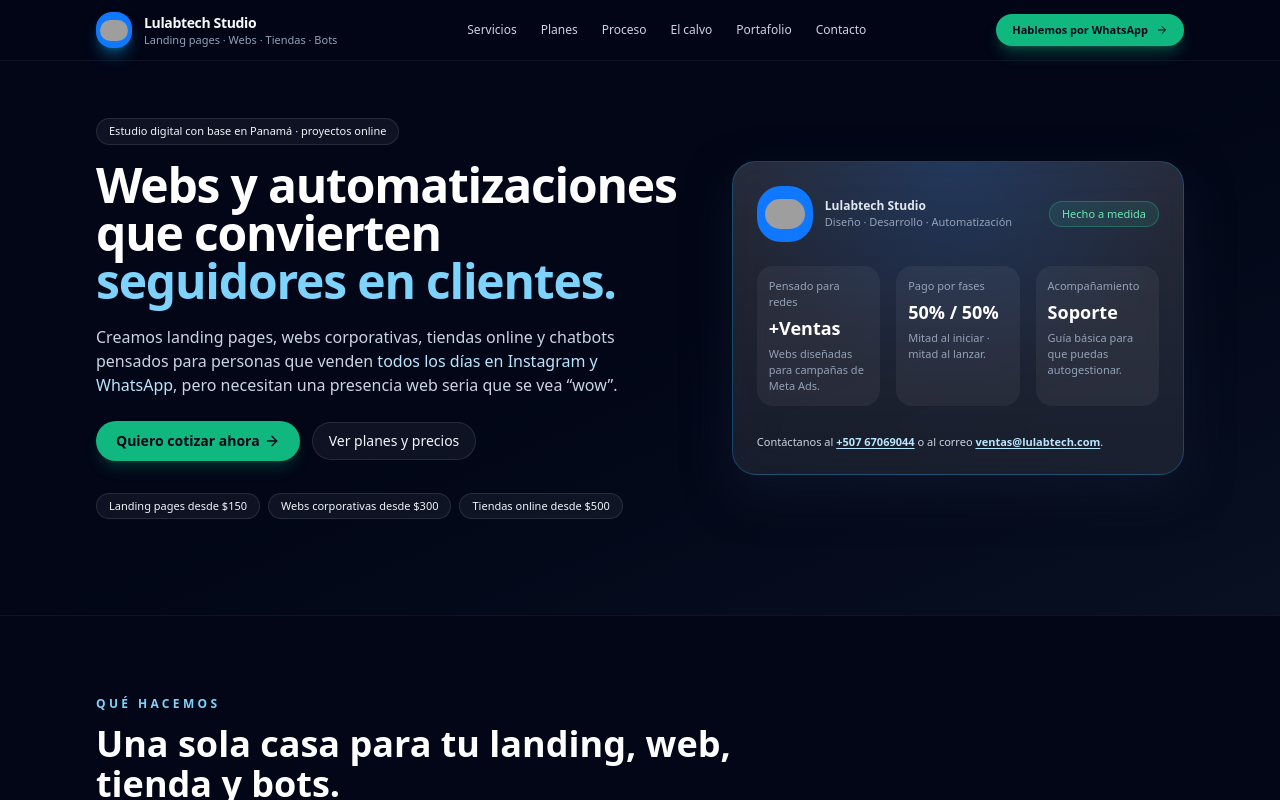
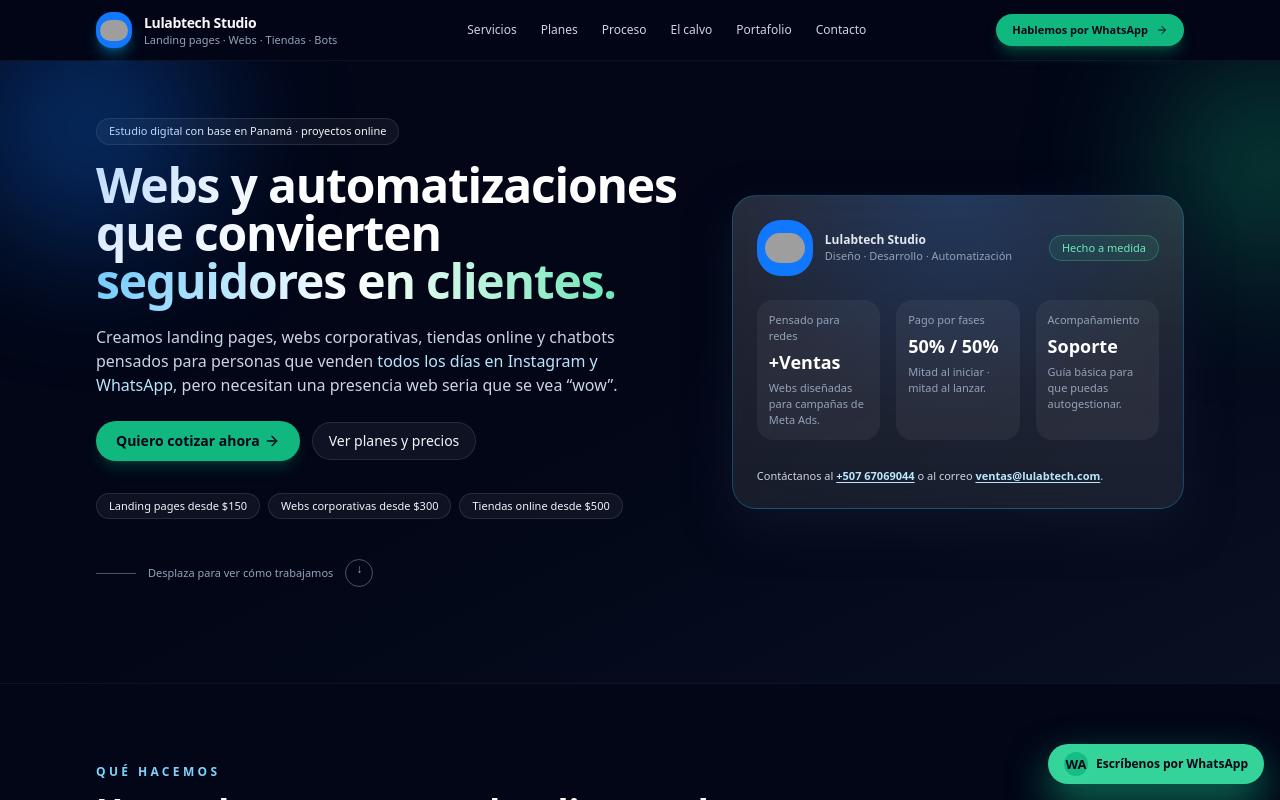
Before and after one commit to lulabtechnology/Lulabtech, a Next.js app: page / in a window 1280 px wide. Shown: the top 800 px of the page. Built offline with nearby package versions, Linux system fonts and the light colour scheme; grey boxes are pictures that could not be loaded.

Commit message:
Update page.jsx

```diff
--- a/app/page.jsx
+++ b/app/page.jsx
@@ -20,7 +20,7 @@ const navItems = [
   { href: "#contacto", label: "Contacto" }
 ];
 
-// 👇 WhatsApp oficial
+// WhatsApp + contacto oficial
 const whatsappLink =
   "https://wa.me/50767069044?text=Hola%20Lulabtech,%20quiero%20cotizar%20una%20web.";
 const contactPhone = "+507 67069044";
@@ -201,9 +201,10 @@ export default function Home() {
               <a
                 key={item.href}
                 href={item.href}
-                className="text-slate-300 transition hover:text-white"
+                className="relative text-slate-300 transition hover:text-white"
               >
-                {item.label}
+                <span>{item.label}</span>
+                <span className="absolute left-0 top-full mt-1 h-[2px] w-0 bg-sky-400 transition-all group-hover:w-full" />
               </a>
             ))}
           </nav>
@@ -226,8 +227,19 @@ export default function Home() {
         transition={{ duration: 0.8 }}
         className="relative overflow-hidden border-b border-white/5 bg-gradient-to-br from-[#020617] via-[#020617] to-[#081021] pb-16 pt-10 sm:pb-24 sm:pt-14"
       >
-        <div className="pointer-events-none absolute inset-x-0 -top-40 -z-10 flex justify-center opacity-70">
-          <div className="h-72 w-[34rem] rounded-full bg-[radial-gradient(circle_at_top,_rgba(16,120,255,0.35),_transparent_70%)]" />
+        {/* blobs animados */}
+        <motion.div
+          className="pointer-events-none absolute -top-24 -left-16 h-72 w-72 rounded-full bg-[radial-gradient(circle_at_center,_rgba(16,120,255,0.45),_transparent)] blur-3xl"
+          animate={{ x: [0, 10, 0], y: [0, 20, 0] }}
+          transition={{ duration: 18, repeat: Infinity, ease: "easeInOut" }}
+        />
+        <motion.div
+          className="pointer-events-none absolute -top-10 -right-32 h-64 w-64 rounded-full bg-[radial-gradient(circle_at_center,_rgba(16,184,128,0.4),_transparent)] blur-3xl"
+          animate={{ x: [0, -14, 0], y: [0, 16, 0] }}
+          transition={{ duration: 16, repeat: Infinity, ease: "easeInOut" }}
+        />
+        <div className="pointer-events-none absolute inset-x-0 -top-40 -z-10 flex justify-center opacity-40">
+          <div className="h-72 w-[34rem] rounded-full bg-[radial-gradient(circle_at_top,_rgba(16,120,255,0.4),_transparent_70%)]" />
         </div>
 
         <div className="section-wrapper grid gap-12 lg:grid-cols-[minmax(0,1.3fr)_minmax(0,1fr)] lg:items-center">
@@ -238,7 +250,9 @@ export default function Home() {
             </span>
             <h1 className="text-3xl font-semibold tracking-tight text-white sm:text-4xl lg:text-5xl">
               Webs y automatizaciones que convierten{" "}
-              <span className="text-sky-300">seguidores en clientes.</span>
+              <span className="bg-gradient-to-r from-sky-300 via-white to-emerald-300 bg-clip-text text-transparent">
+                seguidores en clientes.
+              </span>
             </h1>
             <p className="mt-5 max-w-xl text-sm leading-relaxed text-slate-300 sm:text-base">
               Creamos landing pages, webs corporativas, tiendas online y
@@ -277,6 +291,15 @@ export default function Home() {
               </span>
               <span className="badge-soft bg-white/5 text-[11px]">
                 Tiendas online desde $500
+              </span>
+            </div>
+
+            {/* indicador de scroll */}
+            <div className="mt-10 hidden items-center gap-3 text-[11px] text-slate-400 md:flex">
+              <span className="h-px w-10 bg-slate-600" />
+              <span>Desplaza para ver cómo trabajamos</span>
+              <span className="inline-flex h-7 w-7 items-center justify-center rounded-full border border-slate-600">
+                <span className="animate-bounce text-xs">↓</span>
               </span>
             </div>
           </div>
@@ -829,6 +852,18 @@ export default function Home() {
           </footer>
         </div>
       </motion.section>
+
+      {/* BOTÓN FLOTANTE WHATSAPP */}
+      <a
+        href={whatsappLink}
+        className="fixed bottom-4 right-4 z-40 inline-flex items-center gap-2 rounded-full bg-emerald-400 px-4 py-2 text-xs font-semibold text-slate-950 shadow-[0_18px_40px_rgba(16,185,129,0.6)] transition hover:-translate-y-1 hover:bg-emerald-300"
+      >
+        <span className="relative flex h-6 w-6 items-center justify-center rounded-full bg-emerald-500/90">
+          <span className="absolute inline-flex h-full w-full animate-ping rounded-full bg-emerald-300 opacity-70" />
+          <span className="relative text-[13px]">WA</span>
+        </span>
+        <span className="hidden sm:inline">Escríbenos por WhatsApp</span>
+      </a>
     </main>
   );
 }
```
